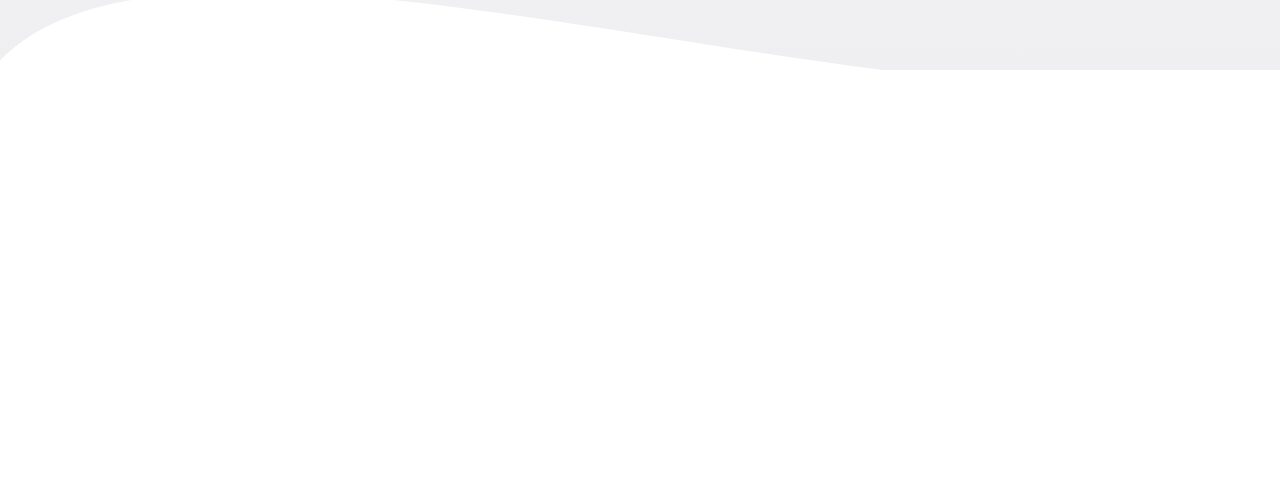
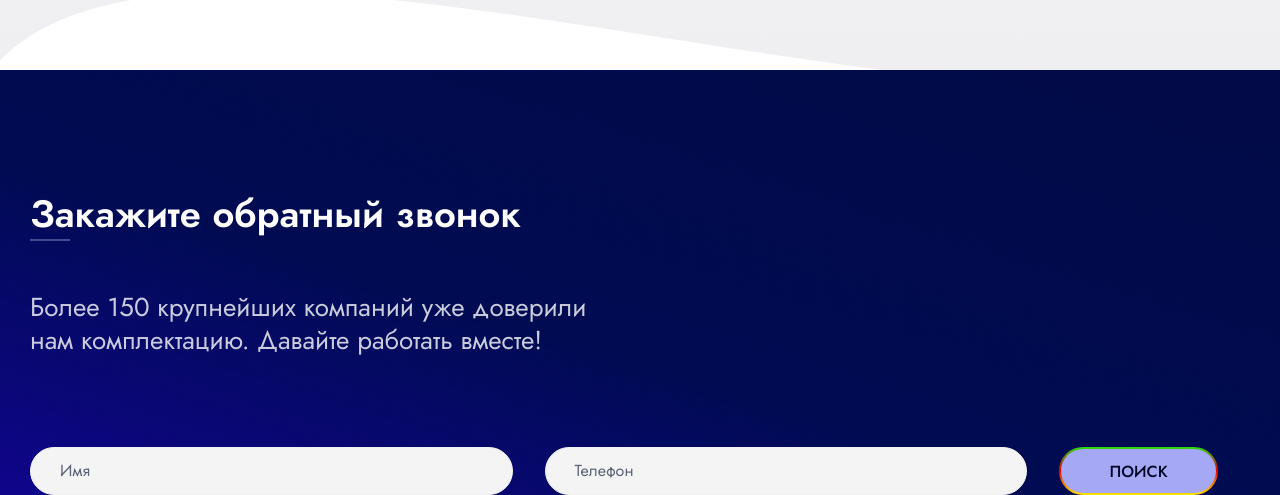
Before and after one commit to NivaiZ/NastartWeb, a website: page src/html/index.html in a window 1280 px wide. Shown: the part 3069-3564 px from the top of the page. Before the commit the page ends 3139 px from the top, so only its background shows below. Drawn offline with nearby package versions, Linux system fonts and the light colour scheme; files that its build step writes are made by us from their sources; files whose address does not match are found by name; a web font is replaced by a local one.

Commit message:
форма обратной связи

```diff
--- a/package.json
+++ b/package.json
@@ -47,6 +47,7 @@
 		"@fancyapps/fancybox": "^3.5.7",
 		"@fancyapps/ui": "^5.0.35",
 		"avif-webp-checker": "^1.0.0",
+		"imask": "^7.6.1",
 		"swiper": "^11.1.4"
 	}
 }
--- /dev/null
+++ b/src/html/blocks/callback.html
@@ -0,0 +1,40 @@
+<section class="callback">
+	<div class="container">
+
+		<div class='callback__wrapper'>
+			<h2 class="callback__heading title__h2">Закажите обратный звонок</h2>
+			<span class='callback__separator'></span>
+
+			<div class="callback__description">
+				Более 150 крупнейших компаний уже доверили нам комплектацию. Давайте работать вместе!
+			</div>
+		</div>
+
+		<div class='callback__form form'>
+			<form class='form__action' action="/" id='callback-form' method='post'>
+
+				<fieldset class='form__fieldset'>
+
+					<div class='form__box'>
+						<label class='form__label' for="callback__name" data-action="label">Имя</label>
+						<input class='form__input' type="text" name="callback-name" id="callback__name" data-action="input">
+					</div>
+
+					<div class='form__box'>
+						<label class='form__label' for="callback__phone" data-action="label">Телефон</label>
+						<input class='form__input form__mask' type="text" name="callback-phone" id="callback__phone" data-action="input" data-action="mask">
+					</div>
+
+					<div class='form__box search'>
+						<button class='search__send' type='button' aria-label='Поиск'>
+							<span class='search__span'>поиск</span>
+						</button>
+					</div>
+
+				</fieldset>
+
+			</form>
+		</div>
+
+	</div>
+</section>
--- a/src/html/blocks/header.html
+++ b/src/html/blocks/header.html
@@ -66,7 +66,7 @@
 			</div>
 
 			<form class='search__form' action="/" method='post' name='searchForm' id='search-form'>
-				<div class='search__wrapper'>
+				<div class='search__wrapper' data-action="search-field">
 					<label class='search__placeholder' for="search-text" data-action='label'>Поиск по каталогу</label>
 					<input class='search__input' type="text" name="q" id="search-text" data-action="input">
 
--- a/src/html/index.html
+++ b/src/html/index.html
@@ -20,6 +20,7 @@
 		@@include('blocks/general-product.html')
 		@@include('blocks/map.html')
 		@@include('blocks/about-company.html')
+		@@include('blocks/callback.html')
 	</main>
 	@@include('blocks/footer.html')
 	<script src="./js/index.bundle.js"></script>
--- a/src/js/index.js
+++ b/src/js/index.js
@@ -1,9 +1,10 @@
 // Галерея и лайтбоксы от Fancybox
 import { Fancybox } from '@fancyapps/ui'
 import '@fancyapps/ui/dist/fancybox/fancybox.css'
-import CleaningField from './modules/CleaningField'
-import SearchLabel from './modules/SearchLabel'
+import CleaningField from './modules/cleaningField'
 import generalProductSlide from './modules/generalProductSlide'
+import maskField from './modules/maskField'
+import SearchLabel from './modules/searchLabel'
 
 Fancybox.bind('[data-fancybox]', {
 	// Your custom options
@@ -13,6 +14,7 @@ function handleDOMContentLoaded() {
 	SearchLabel()
 	CleaningField()
 	generalProductSlide()
+	maskField()
 	// useDynamicAdapt("max")
 }
 
--- a/src/js/modules/CleaningField.js
+++ b/src/js/modules/CleaningField.js
@@ -1,9 +1,11 @@
 export default function CleaningField() {
 	const buttonsClear = document.querySelectorAll('[data-action="cleaning"]')
 	const inputFields = document.querySelectorAll('[data-action="input"]')
+	const checkExist = document.querySelector('[data-action="search-field"]')
 
-	if (inputFields.length > 0 && buttonsClear.length > 0) {
+	if (checkExist && inputFields.length > 0 && buttonsClear.length > 0) {
 		inputFields.forEach(inputField => {
+
 			inputField.addEventListener('input', event =>
 				handleInput(event, inputField)
 			)
@@ -17,9 +19,10 @@ export default function CleaningField() {
 				handleDeleteClick(event, buttonClear)
 			})
 		})
-	}
+
 
 		function handleInput(event, inputField) {
+			if (checkExist) {
 				const buttonClear = inputField
 					.closest('.search__wrapper')
 					.querySelector('[data-action="cleaning"]')
@@ -30,8 +33,10 @@ export default function CleaningField() {
 					buttonClear.classList.remove('search__clear-visible')
 				}
 			}
+		}
 
 		function handleDeleteClick(event, buttonClear) {
+			if (checkExist) {
 				const inputField = buttonClear
 					.closest('.search__wrapper')
 					.querySelector('[data-action="input"]')
@@ -39,3 +44,5 @@ export default function CleaningField() {
 				buttonClear.classList.remove('search__clear-visible')
 			}
 		}
+	}
+}
--- a/src/js/modules/SearchLabel.js
+++ b/src/js/modules/SearchLabel.js
@@ -1,8 +1,9 @@
 export default function SearchLabel() {
 	const placeholder = document.querySelectorAll("[data-action='label']")
 	const inputField = document.querySelectorAll('[data-action="input"]')
+	const searchBlock = document.querySelector('[data-action="search-field"]')
 
-	if (placeholder && inputField) {
+	if (placeholder && inputField && searchBlock) {
 		for (let index = 0; index < placeholder.length; index++) {
 			const elementLabel = placeholder[index]
 			const elementInput = inputField[index]
--- /dev/null
+++ b/src/js/modules/maskField.js
@@ -0,0 +1,16 @@
+import IMask from 'imask'
+
+
+export default function maskField() {
+	const inputFieild = document.querySelectorAll(".form__mask")
+
+	if (inputFieild) {
+		for (let i = 0; i < inputFieild.length; i++) {
+			const fieldElement = inputFieild[i]
+			const maskOptions = {
+				mask: '+{7}(000)000-00-00'
+			}
+			const mask = IMask(fieldElement, maskOptions)
+		}
+	}
+}
--- a/src/scss/base/_fontsAutoGen.scss
+++ b/src/scss/base/_fontsAutoGen.scss
@@ -1,8 +1,22 @@
+@font-face {
+	font-family: Jost;
+	font-display: swap;
+	src: url("../fonts/Jost-Bold.woff2") format("woff2"), url("../fonts/Jost-Bold.woff") format("woff");
+	font-weight: 700;
+	font-style: normal;
+}
 @font-face {
 	font-family: Jost;
 	font-display: swap;
 	src: url("../fonts/Jost-Light.woff2") format("woff2"), url("../fonts/Jost-Light.woff") format("woff");
 	font-weight: 300;
+	font-style: normal;
+}
+@font-face {
+	font-family: Jost;
+	font-display: swap;
+	src: url("../fonts/Jost-SemiBold.woff2") format("woff2"), url("../fonts/Jost-SemiBold.woff") format("woff");
+	font-weight: 600;
 	font-style: normal;
 }
 @font-face {
@@ -15,20 +29,6 @@
 @font-face {
 	font-family: Jost;
 	font-display: swap;
-	src: url("../fonts/Jost-SemiBold.woff2") format("woff2"), url("../fonts/Jost-SemiBold.woff") format("woff");
-	font-weight: 600;
-	font-style: normal;
-}
-@font-face {
-	font-family: Jost;
-	font-display: swap;
-	src: url("../fonts/Jost-Bold.woff2") format("woff2"), url("../fonts/Jost-Bold.woff") format("woff");
-	font-weight: 700;
-	font-style: normal;
-}
-@font-face {
-	font-family: Jost;
-	font-display: swap;
 	src: url("../fonts/Jost-Regular.woff2") format("woff2"), url("../fonts/Jost-Regular.woff") format("woff");
 	font-weight: 400;
 	font-style: normal;
--- a/src/scss/base/_vars.scss
+++ b/src/scss/base/_vars.scss
@@ -8,8 +8,11 @@
 	--color-placeholder: #5B6276;
 	--basic-gray: rgba(91, 98, 118, 1);
 	--extra-gray: #D7DCE7;
+	--extra-gray__text: #FDFDFDCC;
 	--text-color: #000;
 	--basic--black: #010424;
+	--color-separator: #A4A7E266;
+	--callback-form: #F4F4F4;
 	--accent: #ac182c;
 	--purple: #9093E8;
 	--link-color: #2578c8;
--- /dev/null
+++ b/src/scss/blocks/_callback.scss
@@ -0,0 +1,40 @@
+.callback {
+	position: relative;
+
+	&::before {
+		content: '';
+		position: absolute;
+		left: 0;
+		display: block;
+		width: 100%;
+		height: 100%;
+		background-image: url('./../img/callback__background.png');
+		z-index: -1;
+	}
+
+}
+
+.callback__heading {
+	font-weight: 500;
+	color: var(--lotion);
+}
+
+.callback__description {
+	font-weight: 400;
+	font-size: 26px;
+	line-height: 33.33px;
+	color: var(--extra-gray__text);
+	max-width: 560px;
+	text-wrap: wrap;
+	margin: 50px 0 0 0;
+}
+
+.callback__separator {
+	display: block;
+	border: 1px solid var(--color-separator);
+	width: 40px;
+}
+
+.callback__wrapper {
+	padding: 120px 0 90px 0;
+}
--- /dev/null
+++ b/src/scss/blocks/_form.scss
@@ -0,0 +1,43 @@
+.form__input {
+	width: 100%;
+	border: 1px solid var(--extra-white);
+	background-color: var(--callback-form);
+	border-radius: 39px;
+	height: 48px;
+	padding: 10px 20px 0 20px;
+	font-weight: 400;
+	font-size: 16px;
+	line-height: 25.64px;
+}
+
+.form__label {
+	font-weight: 400;
+	font-size: 16px;
+	line-height: 16px;
+	letter-spacing: 0.1px;
+	color: var(--color-placeholder);
+	position: absolute;
+	left: 30px;
+	transition: 0.5s ease;
+	pointer-events: none;
+}
+
+.form__box {
+	position: relative;
+	display: flex;
+	align-items: center;
+	width: 100%;
+	margin-right: 32px;
+
+	&:last-child {
+		width: auto;
+	}
+
+	.search__send {
+		position: relative;
+	}
+}
+
+.form__fieldset {
+	display: flex;
+}
```
Also changed, not shown: build/css/main.css, build/img/callback__background.png (added), build/img/callback__background.webp (added), build/img/svgsprite/stack/sprite.stack.html, build/index.html, build/js/index.bundle.js, src/img/callback__background.png (added), 1 other file. Lines whose indentation alone changed are shown as unchanged.
